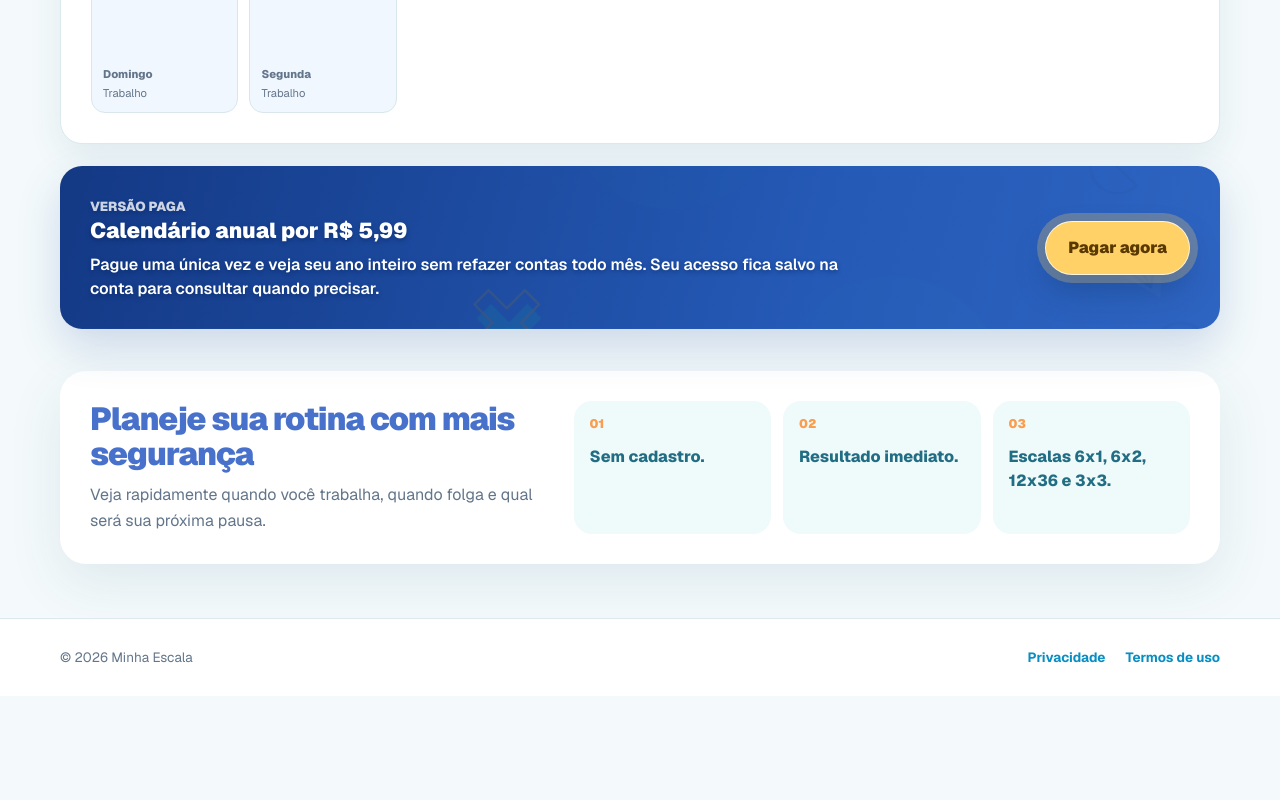
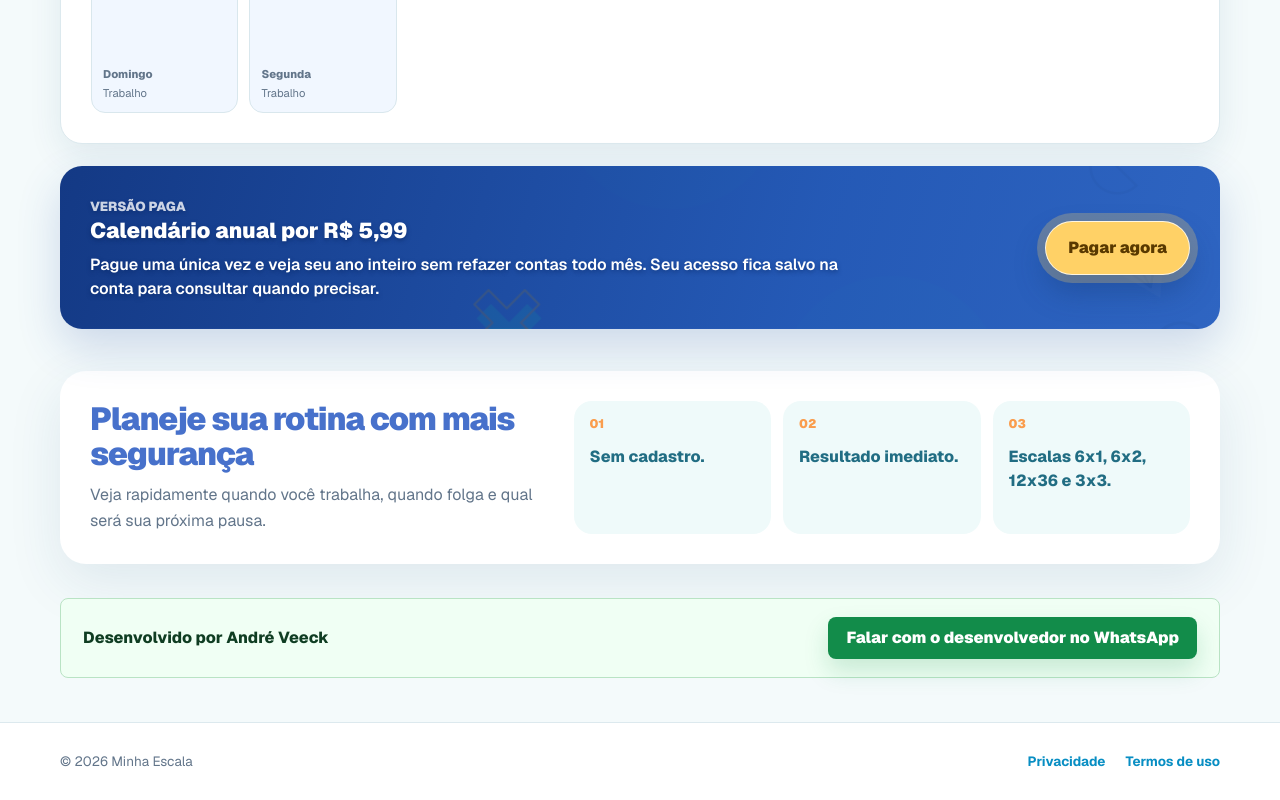
Before and after one commit to andreveeck/calculadora-escala-de-trabalho, a Next.js app: page / in a window 1280 px wide. Shown: the part 1916-2716 px from the top of the page. Before the commit the page ends 2612 px from the top, so only its background shows below. Built offline with nearby package versions, Linux system fonts and the light colour scheme; no server answers.

Commit message:
Adiciona contato do desenvolvedor na home

```diff
--- a/app/globals.css
+++ b/app/globals.css
@@ -579,6 +579,50 @@ h2 {
   line-height: 1.5;
 }
 
+.developer-contact-footer {
+  width: min(1160px, calc(100% - 32px));
+  margin: -20px auto 44px;
+  padding: 0;
+}
+
+.developer-contact-footer > div {
+  display: flex;
+  align-items: center;
+  justify-content: space-between;
+  gap: 16px;
+  padding: 18px 22px;
+  border: 1px solid #b9e3c4;
+  border-radius: 8px;
+  background: #f0fff4;
+  color: #0f3d22;
+}
+
+.developer-contact-footer span {
+  font-weight: 800;
+}
+
+.developer-contact-footer a {
+  display: inline-flex;
+  align-items: center;
+  justify-content: center;
+  min-height: 42px;
+  padding: 0 18px;
+  border-radius: 8px;
+  background: #128c4a;
+  color: #ffffff;
+  font-weight: 850;
+  text-align: center;
+  text-decoration: none;
+  box-shadow: 0 12px 24px rgba(18, 140, 74, 0.18);
+}
+
+.developer-contact-footer a:hover,
+.developer-contact-footer a:focus-visible {
+  background: #0d743c;
+  box-shadow: 0 14px 28px rgba(18, 140, 74, 0.26);
+  transform: translateY(-1px);
+}
+
 .legal-page,
 .admin-page {
   max-width: 760px;
@@ -1311,6 +1355,17 @@ button.admin-lock {
   .affiliate-banner,
   .paid-offer,
   .bottom-banner {
+    padding: 16px;
+  }
+
+  .developer-contact-footer {
+    width: min(calc(100% - 16px), 560px);
+    margin-bottom: 28px;
+  }
+
+  .developer-contact-footer > div {
+    align-items: stretch;
+    flex-direction: column;
     padding: 16px;
   }
 
--- a/app/page.tsx
+++ b/app/page.tsx
@@ -21,6 +21,7 @@ export default function Home() {
           "Resultado imediato.",
           "Escalas 6x1, 6x2, 12x36 e 3x3.",
         ]}
+        showDeveloperContact
       />
   );
 }
--- /dev/null
+++ b/src/lib/constants.ts
@@ -0,0 +1,8 @@
+export const DEVELOPER_CONTACT = {
+  whatsapp: "5551991251325",
+  getLink: (appName: string) => {
+    const currentUrl = typeof window !== "undefined" ? window.location.href : "";
+    const msg = `Olá André! Vim pelo app ${appName} e gostaria de falar sobre sugestões e negócios. Site: ${currentUrl}`;
+    return `https://wa.me/5551991251325?text=${encodeURIComponent(msg)}`;
+  },
+};
--- /dev/null
+++ b/src/views/components/DeveloperContactFooter.tsx
@@ -0,0 +1,33 @@
+"use client";
+
+import type { MouseEvent } from "react";
+import { DEVELOPER_CONTACT } from "@/src/lib/constants";
+
+interface DeveloperContactFooterProps {
+  appName: string;
+}
+
+export function DeveloperContactFooter({
+  appName,
+}: DeveloperContactFooterProps) {
+  function refreshContactLink(event: MouseEvent<HTMLAnchorElement>) {
+    event.currentTarget.href = DEVELOPER_CONTACT.getLink(appName);
+  }
+
+  return (
+    <footer className="developer-contact-footer" aria-label="Contato do desenvolvedor">
+      <div>
+        <span>Desenvolvido por André Veeck</span>
+        <a
+          href={DEVELOPER_CONTACT.getLink(appName)}
+          target="_blank"
+          rel="noreferrer"
+          onClick={refreshContactLink}
+          suppressHydrationWarning
+        >
+          Falar com o desenvolvedor no WhatsApp
+        </a>
+      </div>
+    </footer>
+  );
+}
--- a/src/views/pages/ScaleCalculatorPage.tsx
+++ b/src/views/pages/ScaleCalculatorPage.tsx
@@ -1,11 +1,13 @@
 import type { ScheduleType } from "@/src/models/schedules/ScheduleType";
 import { ScheduleCalculator } from "@/src/views/components/ScheduleCalculator";
+import { DeveloperContactFooter } from "@/src/views/components/DeveloperContactFooter";
 
 interface ScaleCalculatorPageProps {
   scheduleType: ScheduleType;
   title: string;
   description: string;
   bullets: string[];
+  showDeveloperContact?: boolean;
 }
 
 export function ScaleCalculatorPage({
@@ -13,6 +15,7 @@ export function ScaleCalculatorPage({
   title,
   description,
   bullets,
+  showDeveloperContact = false,
 }: ScaleCalculatorPageProps) {
   return (
     <main>
@@ -28,6 +31,9 @@ export function ScaleCalculatorPage({
           ))}
         </ul>
       </section>
+      {showDeveloperContact ? (
+        <DeveloperContactFooter appName="Minha Escala" />
+      ) : null}
     </main>
   );
 }
```
